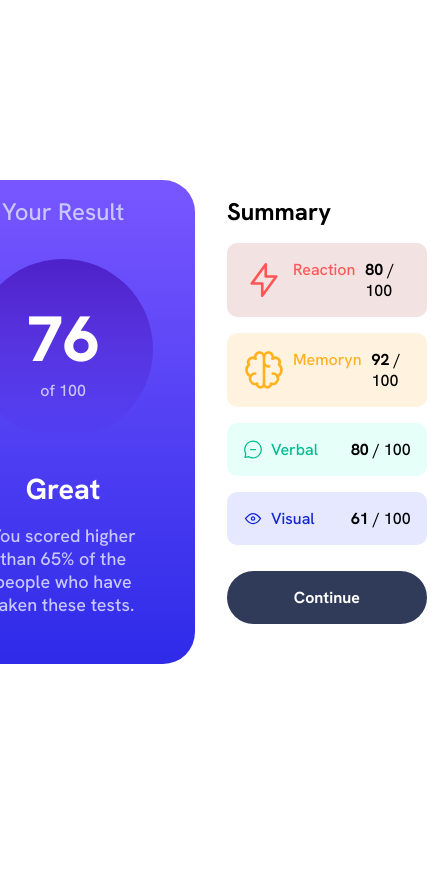
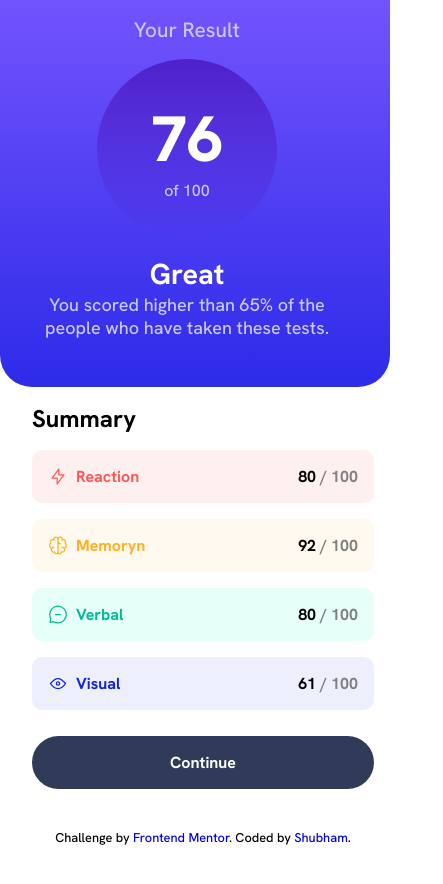
Before and after one commit to TJ-Shubham/results-summary-component, a plain HTML site: page index.html in a window 390 px wide. Shown: the whole page, 443 px wide, since content can reach past the window. Before the commit the page ends 844 px from the top, so only its background shows below. Drawn offline with Linux system fonts and the light colour scheme.

Commit message:
add responsive layout

```diff
--- a/index.html
+++ b/index.html
@@ -3,13 +3,13 @@
 <head>
   <meta charset="UTF-8">
   <meta name="viewport" content="width=device-width, initial-scale=1.0"> <!-- displays site properly based on user's device -->
-
+  <meta name="description" content="Results summary component">
   <link rel="icon" type="image/png" sizes="32x32" href="./assets/images/favicon-32x32.png">
   <link rel="stylesheet" href="styles.css">
   <link rel="preconnect" href="https://fonts.googleapis.com">
   <link rel="preconnect" href="https://fonts.gstatic.com" crossorigin>
   <link href="https://fonts.googleapis.com/css2?family=Hanken+Grotesk:wght@500;700;800&display=swap" rel="stylesheet">
-  <title>Frontend Mentor | Results summary component</title>
+  <title>Results summary component</title>
 
 </head>
 <body>
@@ -54,13 +54,11 @@
         <p class="summary-rating"><b>61</b> / 100</p>
       </div>
       <button type="submit">Continue</button>
+      <div class="attribution">
+        Challenge by <a href="https://www.frontendmentor.io?ref=challenge" target="_blank">Frontend Mentor</a>.
+        Coded by <a href="https://github.com/TJ-Shubham">Shubham</a>.
+      </div>
     </section>
   </main>
-
-
-  <!-- <div class="attribution">
-    Challenge by <a href="https://www.frontendmentor.io?ref=challenge" target="_blank">Frontend Mentor</a>.
-    Coded by <a href="#">Your Name Here</a>.
-  </div> -->
 </body>
 </html>
--- a/styles.css
+++ b/styles.css
@@ -12,14 +12,16 @@ body{
     justify-content: center;
     align-items: center;
     height: 100vh;
-    /* background-color: hsl(221, 100%, 96%); */
 }
 
 main{
     display: flex;
-    width: 650px;
+    max-width: 650px;
     justify-content: space-between;
 }
+
+
+/* result */
 
 .result-portion{
     width: 50%;
@@ -38,7 +40,7 @@ main{
 }
 
 .result-heading{
-    font-size: 1.5rem;
+    font-size: 1.3rem;
     font-weight: 500;
     margin-bottom: 1rem;
     color: hsl(241, 100%, 89%);
@@ -85,6 +87,9 @@ main{
     color: hsl(241, 100%, 89%);
 }
 
+
+/* Summary */
+
 .summary-portion{
     display: flex;
     flex-direction: column;
@@ -112,13 +117,22 @@ main{
     gap: .5rem;
 }
 
+.summary-result p{
+    color: gray;
+    font-weight: 700;
+}
+
+.summary-result p b{
+    color: black;
+}
+
 .summary-rating{
     margin-left: 2rem;
 
 }
 
 .summary-result:nth-child(2){
-    background-color: hsl(0, 43%, 92%);
+    background-color: hsl(0, 100%, 97%);
 }
 
 .summary-result:nth-child(2) .summary-action p{
@@ -126,7 +140,7 @@ main{
 }
 
 .summary-result:nth-child(3){
-    background-color: hsl(37, 100%, 94%);
+    background-color: hsl(37, 100%, 97%);
 }
 
 .summary-result:nth-child(3) .summary-action p{
@@ -142,7 +156,7 @@ main{
 }
 
 .summary-result:nth-child(5){
-    background-color: hsl(233, 100%, 95%);
+    background-color: hsl(233, 80%, 96%);
 }
 
 .summary-result:nth-child(5) .summary-action p{
@@ -168,6 +182,49 @@ button:hover{
     background-color: hsla(256, 72%, 46%, 1);
 }
 
+.attribution {
+    display: none;
+}
+
+
+/* Responsive max width 480px */
+
+
+@media (max-width:480px){
+
+
+    body{
+        height: auto;
+    }
+
+    main{
+        flex-wrap: wrap;
+    }
+
+    .result-portion{
+        width: 100%;
+        padding-top: 3rem;
+        margin-top: -2rem;
+    }
+
+    .summary-portion{
+        width: 100%;
+    }
+
+    .attribution{
+        display: block;
+        margin: 0 0 2em 0;
+        padding: 0;
+        text-align: center;
+        font-size: .8rem;
+    }
+
+    .attribution a{
+        text-decoration: none;
+    }
+
+}
+
 
 
 
```
Also changed, not shown: README-template.md (deleted), README.md, assets/images/component-screenshot.png (added).
